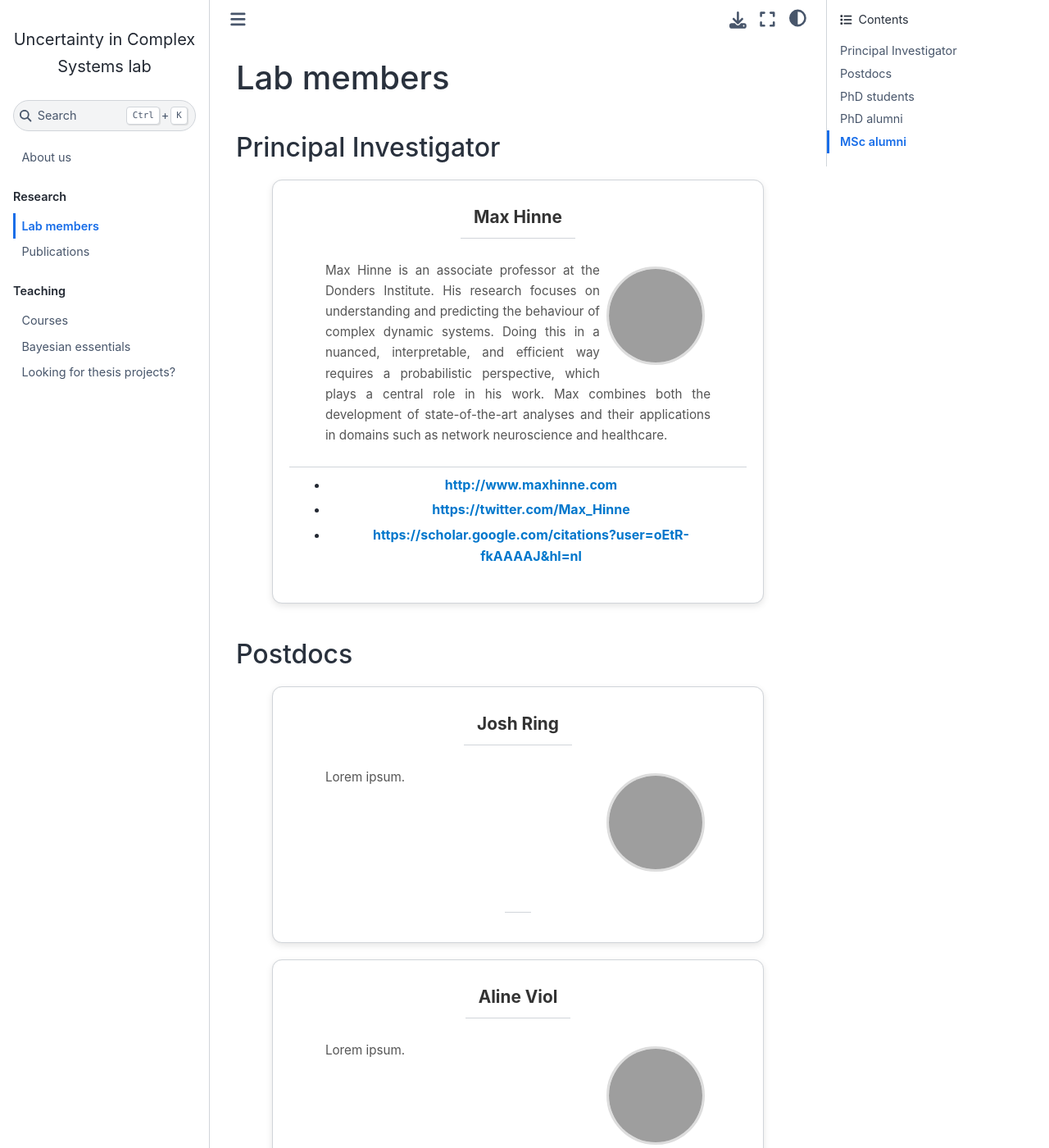
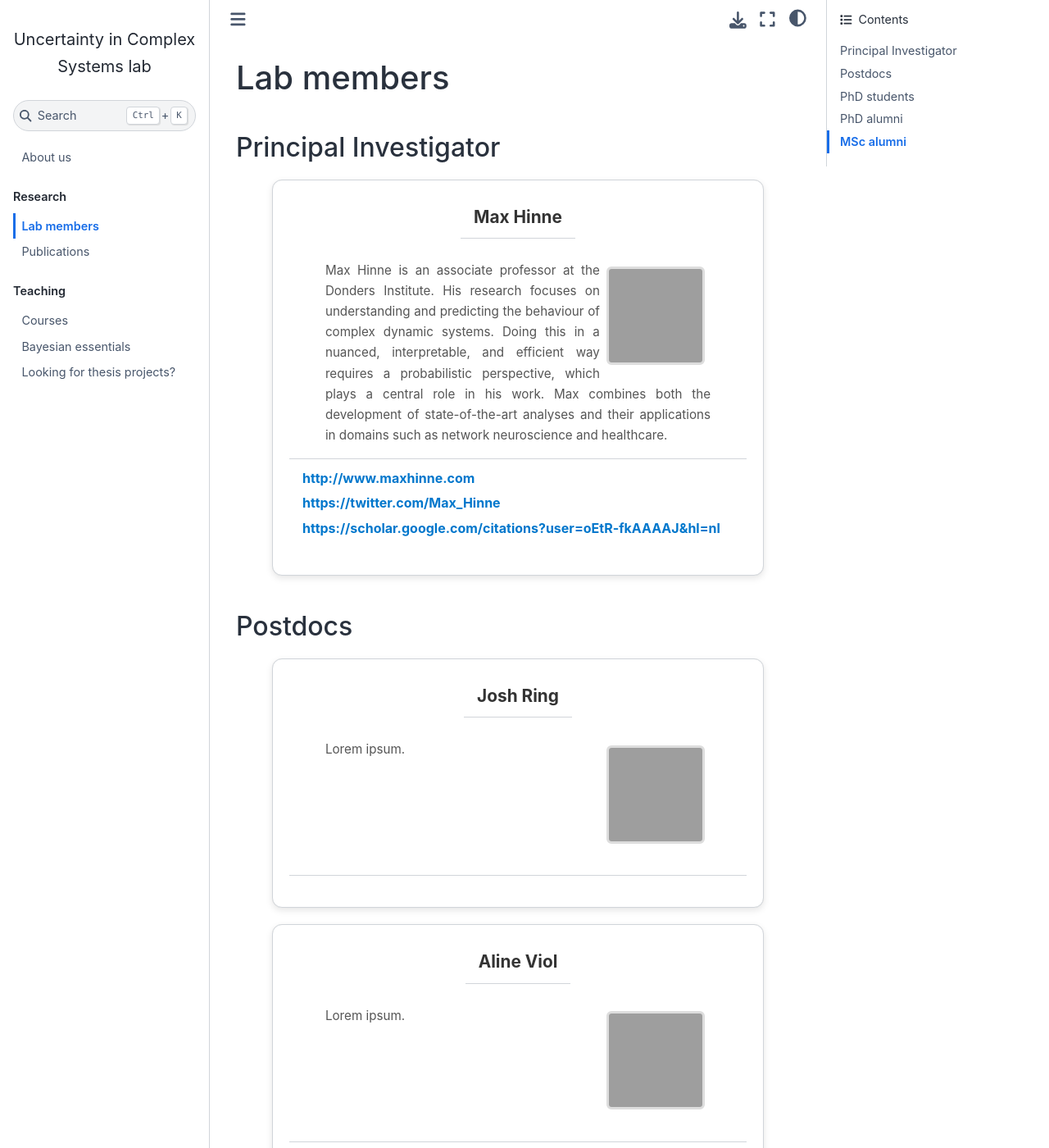
Before and after one commit to mhinne/uncertainty-in-complex-systems, a Jupyter Book: the page built from lab_members.md, in a window 1280 px wide and 1400 px high. Shown: the whole window at 82% size. Built offline with Jupyter Book 1.0.4 settings and Sphinx 7.4.7 and the Sphinx Book theme 1.1.4, drawn with Linux system fonts in a browser that asks for light colours; grey boxes are pictures that could not be loaded.

Commit message:
Fixed images

```diff
--- a/_static/additional_style.css
+++ b/_static/additional_style.css
@@ -47,20 +47,37 @@
   width: 120px;
   height: 120px;
   object-fit: cover;
-  border-radius: 50%;
+  border-radius: 5%;
   border: 3px solid #ddd;
 }
 
 /* Footer styling */
 .sd-card-footer {
-  text-align: center;
-  margin-top: 10px;
+  text-align: left !important; /* Force left alignment */
+  width: 100%; /* Ensure full width for proper alignment */
+  padding-top: 10px;
 }
 
+/* Target the list inside the footer */
+.sd-card-footer ul {
+  padding-left: 0; /* Remove unnecessary padding */
+  list-style-type: none; /* Optional: Removes bullet points */
+}
+
+/* Ensure each list item is left-aligned */
+.sd-card-footer li {
+  text-align: left; /* Override any inherited justification */
+}
+
+/* Ensure the links are properly formatted */
 .sd-card-footer a {
   text-decoration: none;
   color: #0077cc;
   font-weight: bold;
+}
+
+.sd-card-footer a:hover {
+  color: #0055aa;
 }
 
 /* Responsive design */
```
Also changed, not shown: 2 other files.
